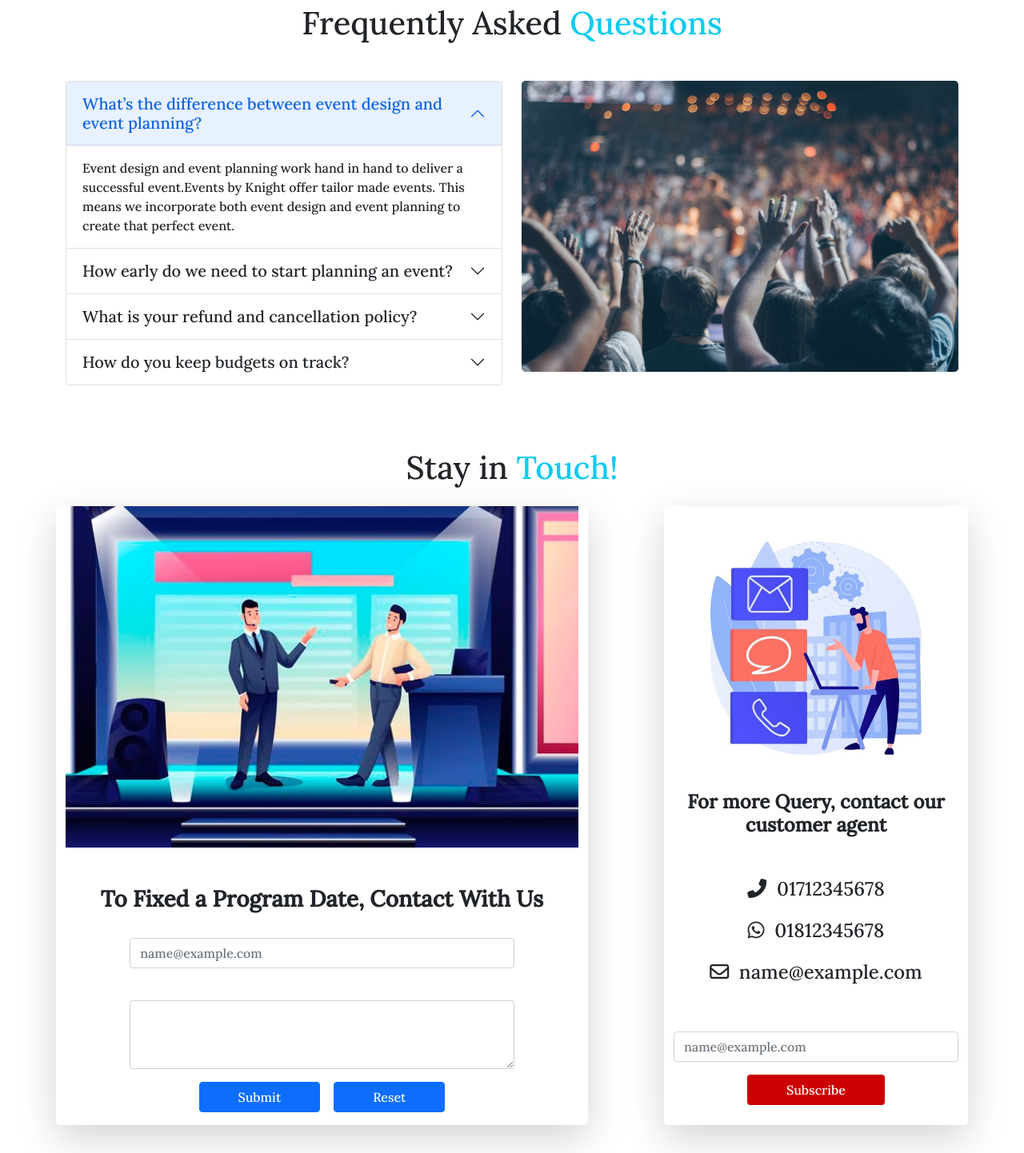
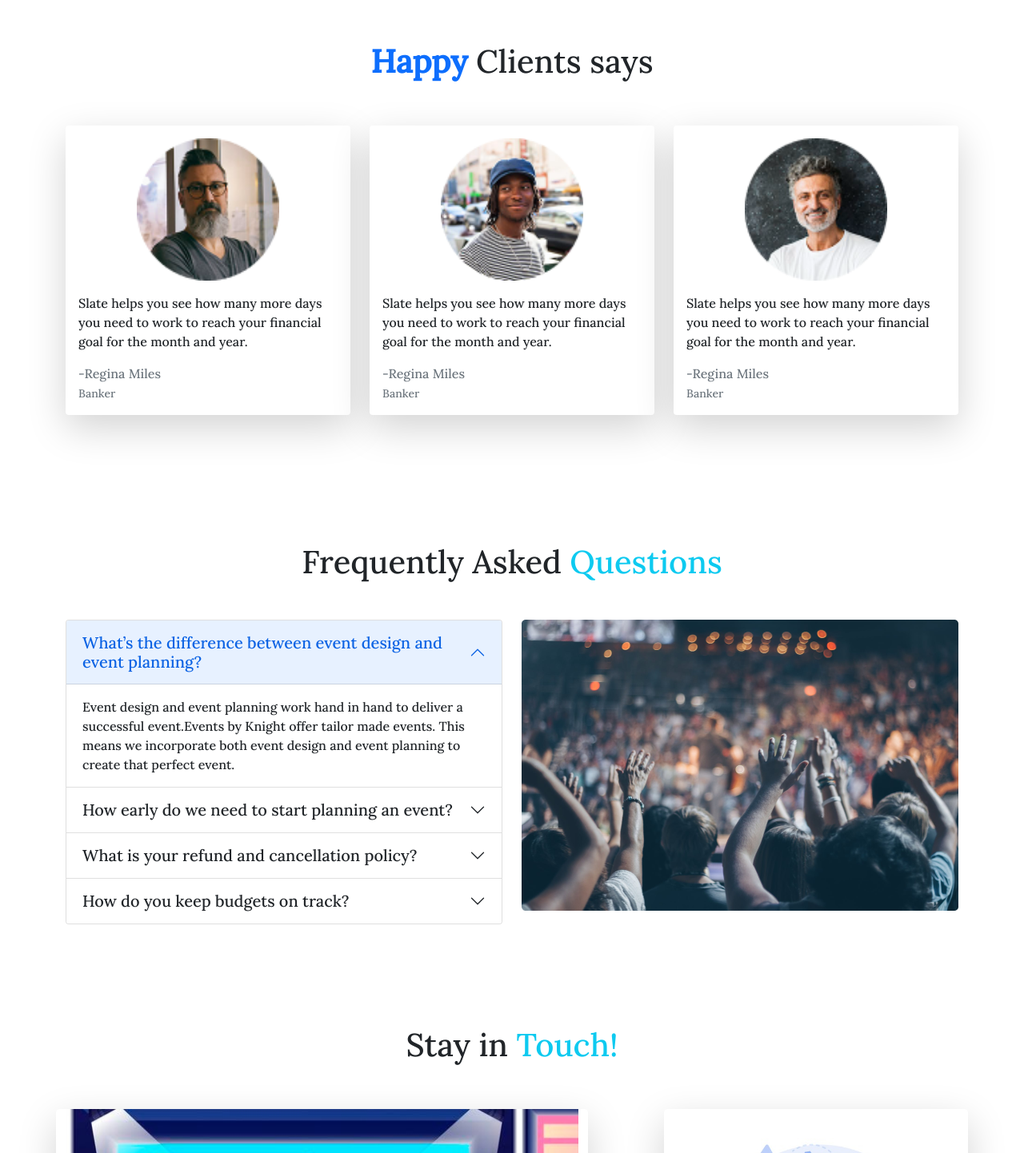
Before and after one commit to Rezaul909/Navy-Convention-, a plain HTML site: page index.html in a window 1280 px wide. Shown: the part 1358-2800 px from the top of the page at 80% size. Drawn offline with nearby package versions, Linux system fonts and the light colour scheme.

Commit message:
final-commit

```diff
--- a/index.html
+++ b/index.html
@@ -49,7 +49,7 @@
                         <img src="images/banner.png" class="d-block w-100  carousel-container" alt="...">
                         <div class="carousel-caption d-md-block mb-2 ">
                             <h5 class="fs-1 fw-bold">The perfect venue for your next event</h5>
-                            <p class="fs-5 pb-3">Some representative placeholder content for the first slide.Some representative placeholder content for the first slide</p>
+                            <p class="fs-5 pb-3">To entertain you and your guests with Chittagong's most spacious urban parkland, there is no greater alternative than Navy Convention Centre. </p>
                             <a href="https://www.evepla.com/BD/Chittagong/462538117646377/Navy-Convention-Centre%2C-Chattogram" target="_blank" class="px-5 py-2 bg-white rounded-3 fw-bold text-decoration-none">Book Now</a>
                         </div>
                     </div>
@@ -57,7 +57,7 @@
                         <img src="images/banner2.jpg" class="d-block w-100 carousel-container" alt="...">
                         <div class="carousel-caption d-md-block mb-2">
                             <h5 class="fs-1 fw-bold">The perfect venue for your next event</h5>
-                            <p class="fs-5 pb-3">Some representative placeholder content for the first slide.Some representative placeholder content for the first slide</p>
+                            <p class="fs-5 pb-3">To entertain you and your guests with Chittagong's most spacious urban parkland, there is no greater alternative than Navy Convention Centre. </p>
                             <a href="https://www.evepla.com/BD/Chittagong/462538117646377/Navy-Convention-Centre%2C-Chattogram" target="_blank" class="px-5 py-2 bg-white rounded-3 fw-bold text-decoration-none">Book Now</a>
                         </div>
                     </div>
@@ -65,7 +65,7 @@
                         <img src="images/banner3.jpg" class="d-block w-100 carousel-container" alt="...">
                         <div class="carousel-caption d-md-block mb-2">
                             <h5 class="fs-1 fw-bold">The perfect venue for your next event</h5>
-                            <p class="fs-5 pb-3">Some representative placeholder content for the first slide.Some representative placeholder content for the first slide</p>
+                            <p class="fs-5 pb-3">To entertain you and your guests with Chittagong's most spacious urban parkland, there is no greater alternative than Navy Convention Centre. </p>
                             <a href="https://www.evepla.com/BD/Chittagong/462538117646377/Navy-Convention-Centre%2C-Chattogram" target="_blank" class="px-5 py-2 bg-white rounded-3 fw-bold text-decoration-none">Book Now</a>
                         </div>
                     </div>
@@ -221,10 +221,61 @@
             </div>
         </section>
 
+        <!-- happy client section
+        =============================== -->
+        <section class="container my-5">
+            <h1 class="text-center py-5 mt-5">
+                <span class="text-primary fw-bold">Happy</span> Clients says
+            </h1>
+            <div>
+                <div class="row row-cols-1 row-cols-md-3 g-4">
+                    <div class="col">
+                        <div class="card h-100 border-0 shadow-lg pt-3">
+                            <div class="d-flex justify-content-center">
+                                <img class="w-50" src="images/person 1.png" class="card-img-top" alt="...">
+                            </div>
+                            <div class="card-body">
+                                <p class="card-text">Slate helps you see how many more days you need to work to reach your financial goal for the month and year.</p>
+                            </div>
+                            <div class="ps-3">
+                                <p class="text-muted">-Regina Miles <br><small>Banker</small></p>
+                            </div>
+                        </div>
+                    </div>
+                    <div class="col">
+                        <div class="card h-100 border-0 shadow-lg pt-3">
+                            <div class="d-flex justify-content-center">
+                                <img class="w-50" src="images/person 3.png" class="card-img-top" alt="...">
+                            </div>
+                            <div class="card-body">
+                                <p class="card-text">Slate helps you see how many more days you need to work to reach your financial goal for the month and year.</p>
+                            </div>
+                            <div class="ps-3">
+                                <p class="text-muted">-Regina Miles <br><small>Banker</small></p>
+                            </div>
+                        </div>
+                    </div>
+                    <div class="col">
+                        <div class="card h-100 border-0 shadow-lg pt-3">
+                            <div class="d-flex justify-content-center">
+                                <img class="w-50" src="images/person 2.png" class="card-img-top" alt="...">
+                            </div>
+                            <div class="card-body">
+                                <p class="card-text">Slate helps you see how many more days you need to work to reach your financial goal for the month and year.</p>
+                            </div>
+                            <div class="ps-3">
+                                <p class="text-muted">-Regina Miles <br><small>Banker</small></p>
+                            </div>
+                        </div>
+                    </div>
+                  </div>
+            </div>
+        </section>
+
         <!-- Frequently Asked Questions section
         =======================================-->
-        <section class="container mb-5">
-            <h1 class="text-center my-5">Frequently Asked <span class="text-info">Questions</span> </h1>
+        <section class="container py-5 my-5">
+            <h1 class="text-center pt-3 my-5">Frequently Asked <span class="text-info">Questions</span> </h1>
             <div class="row">
                 <div class="col-lg-6 mb-4">
                     <div class="accordion" id="accordionExample">
@@ -303,33 +354,33 @@
         <!-- bonus part section
         ========================== -->
         <section class="container my-5">
-            <h1 class="text-center">Stay in <span class="text-info">Touch!</span> </h1>
+            <h1 class="text-center mb-5">Stay in <span class="text-info">Touch!</span> </h1>
             <div class="row d-flex justify-content-lg-between">
-                <div class="col-lg-7 shadow-lg my-3 rounded-3" >
+                <div class="col-lg-7 shadow-lg rounded-3  my-2" >
                     <img class="w-100" src="images/contact.jpg" alt="">
                     <div>
-                        <h3 class="fw-bold text-center pt-5">To Fixed a Program Date, Contact With Us</h3>
+                        <h3 class="fw-bold text-center pt-5">To fixed a program date, contact with us</h3>
                         <form class="d-flex flex-column align-items-center" action="">
-                            <div class="mb-3 w-75">
+                            <div class="w-75">
                                 <label for="exampleFormControlInput1" class="form-label"></label>
                                 <input type="email" class="form-control" id="exampleFormControlInput1" placeholder="name@example.com">
                             </div>
-                            <div class="mb-3 w-75">
+                            <div class="mb-4 w-75">
                                 <label for="exampleFormControlTextarea1" class="form-label"></label>
                                 <textarea class="form-control" id="exampleFormControlTextarea1" rows="3"></textarea>
                             </div>
-                            <div class="mb-3">
-                                <input class="btn btn-primary px-5" type="submit" value="Submit">
+                            <div class=" mb-3">
+                                <input class="btn btn-primary px-5" type="submit" value="Send">
                                 &nbsp;&nbsp;
                                 <input class="btn btn-primary px-5" type="reset" value="Reset">
                             </div>
                         </form>
                     </div>
                 </div>
-                <div class="col-lg-4 shadow-lg my-3 rounded-3">
+                <div class="col-lg-4 shadow-lg rounded-3 my-2">
                     <img class="w-100" src="images/query.jpg" alt="">
                     <h4 class="text-center fw-bold">For more Query, contact our customer agent</h4>
-                    <div class="text-center my-5 fs-4">
+                    <div class="text-center fs-4">
                         <p>
                             <i class="fas fa-phone-alt"></i>&nbsp;&nbsp;01712345678
                         </p>
@@ -339,11 +390,16 @@
                         <p>
                             <i class="far fa-envelope"></i>&nbsp;&nbsp;name@example.com
                         </p>
+                        <p><i class="fas fa-map-marker-alt"></i>
+                            <a class="text-decoration-none" target="_blank" href="https://www.google.com.bd/maps/place/NAVY+CONVENTION+CENTRE/@22.3425103,91.8136855,19.33z/data=!4m12!1m6!3m5!1s0x30acd99edd131f81:0x2ef692dde4952bf1!2sNAVY+CONVENTION+CENTRE!8m2!3d22.342618!4d91.8138854!3m4!1s0x30acd99edd131f81:0x2ef692dde4952bf1!8m2!3d22.342618!4d91.8138854?hl=en&authuser=0">Google map
+                            </a> or <br>
+                            <a class="text-decoration-none" target="_blank" href="https://www.facebook.com/NavyConventionCentre/videos/762803044464591">Visual location</a>
+                        </p>
                     </div>
-                    <div class="mb-3 d-flex flex-column align-items-center">
+                    <div class="mb-4 d-flex flex-column align-items-center">
                         <label for="exampleFormControlInput1" class="form-label"></label>
                         <input type="email" class="form-control" id="exampleFormControlInput1" placeholder="name@example.com">
-                        <button type="button" class="btn mt-3 px-5 bg-btn text-white">Subscribe</button>
+                        <button type="button" class="btn mt-3 px-5 bg-subscribe text-white">Subscribe</button>
                     </div>
                 </div>
             </div>
--- a/style.css
+++ b/style.css
@@ -15,18 +15,17 @@ body{
 }
 .bg-popular{
     background-color:#3F87F5;
+    transform:scaleY(1.05);
 }
 .bg-footer{
     background-color:#070c16;
 }
-.bg-btn{
+.bg-subscribe{
     background-color:#CC0000;
 }
 
 @media only screen and (max-width:688px ){
-
     .carousel-container{
         height: 400px;
     }
-
 }
```
